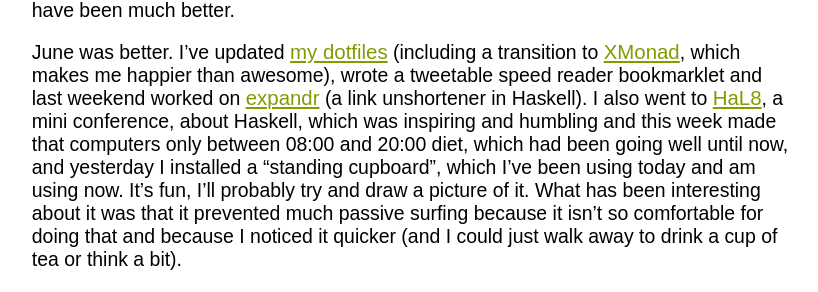
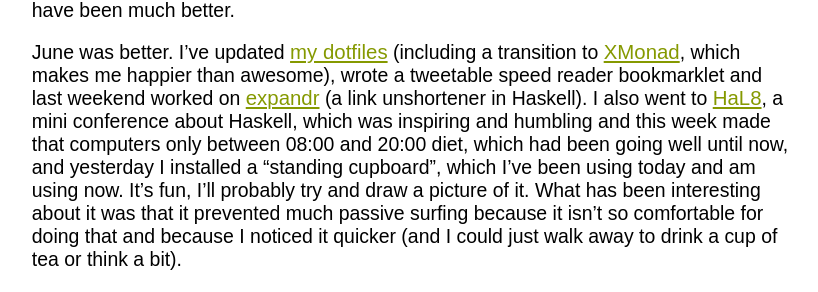
Before and after one commit to heyLu/heylu.github.com, a Jekyll site: the page built from _posts/2013-07-06-a-thing-or-two-about-failure.md, in a window 1280 px wide and 900 px high, scrolled down 2553 px. Shown: the part 173-465 px from the top of the window, without its empty margins (229-1047 px from the left). Built offline with Jekyll 4.4.1, drawn with Linux system fonts in a browser that asks for light colours; some web fonts are replaced; Markdown is read by kramdown in place of the engine named in the settings.

Commit message:
Remove superfluous comma.
This commit is *the best*!

```diff
--- a/_posts/2013-07-06-a-thing-or-two-about-failure.md
+++ b/_posts/2013-07-06-a-thing-or-two-about-failure.md
@@ -136,7 +136,7 @@ would have been much better.
 June was better. I've updated [my dotfiles][] (including a transition to
 [XMonad][], which makes me happier than awesome), wrote a tweetable speed
 reader bookmarklet and last weekend worked on [expandr][] (a link
-unshortener in Haskell). I also went to [HaL8][], a mini conference, about
+unshortener in Haskell). I also went to [HaL8][], a mini conference about
 Haskell, which was inspiring and humbling and this week made that
 computers only between 08:00 and 20:00 diet, which had been going well
 until now, and yesterday I installed a "standing cupboard", which I've
```
